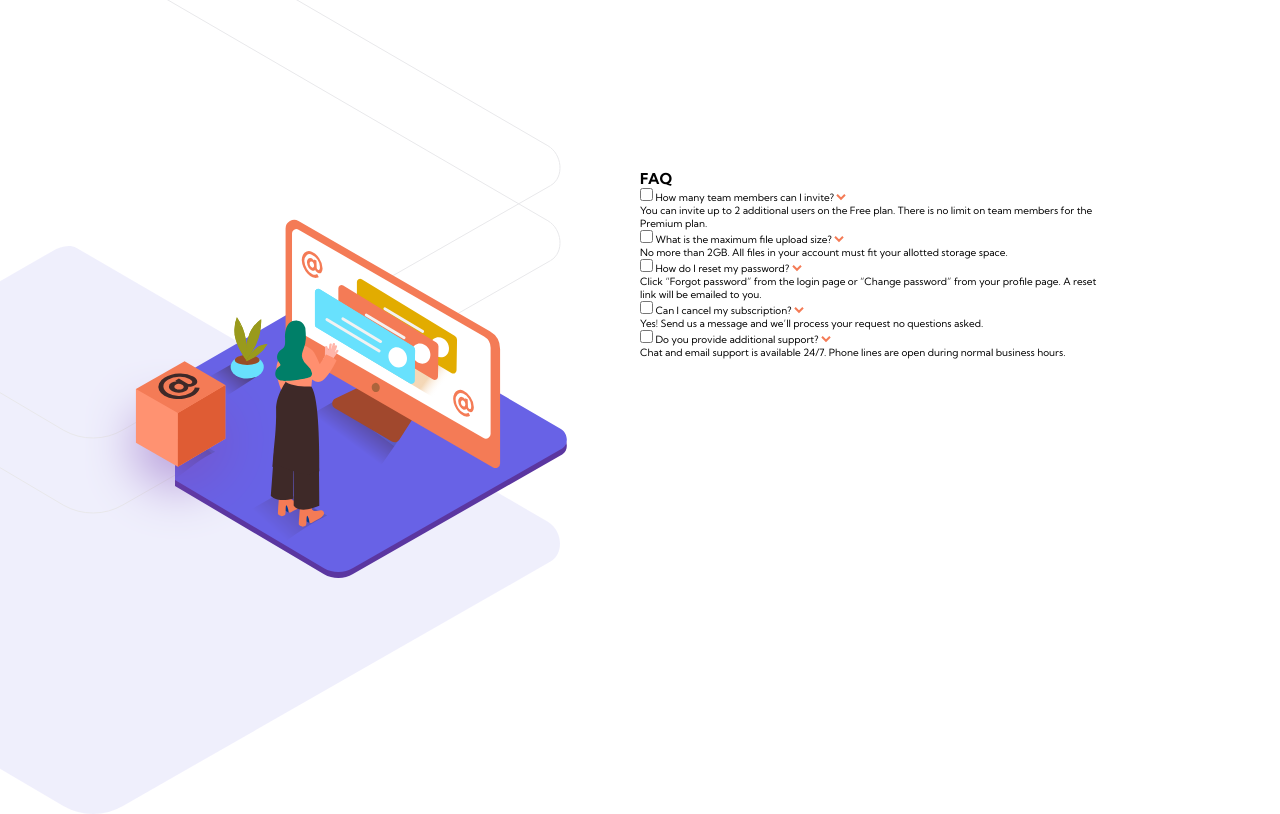
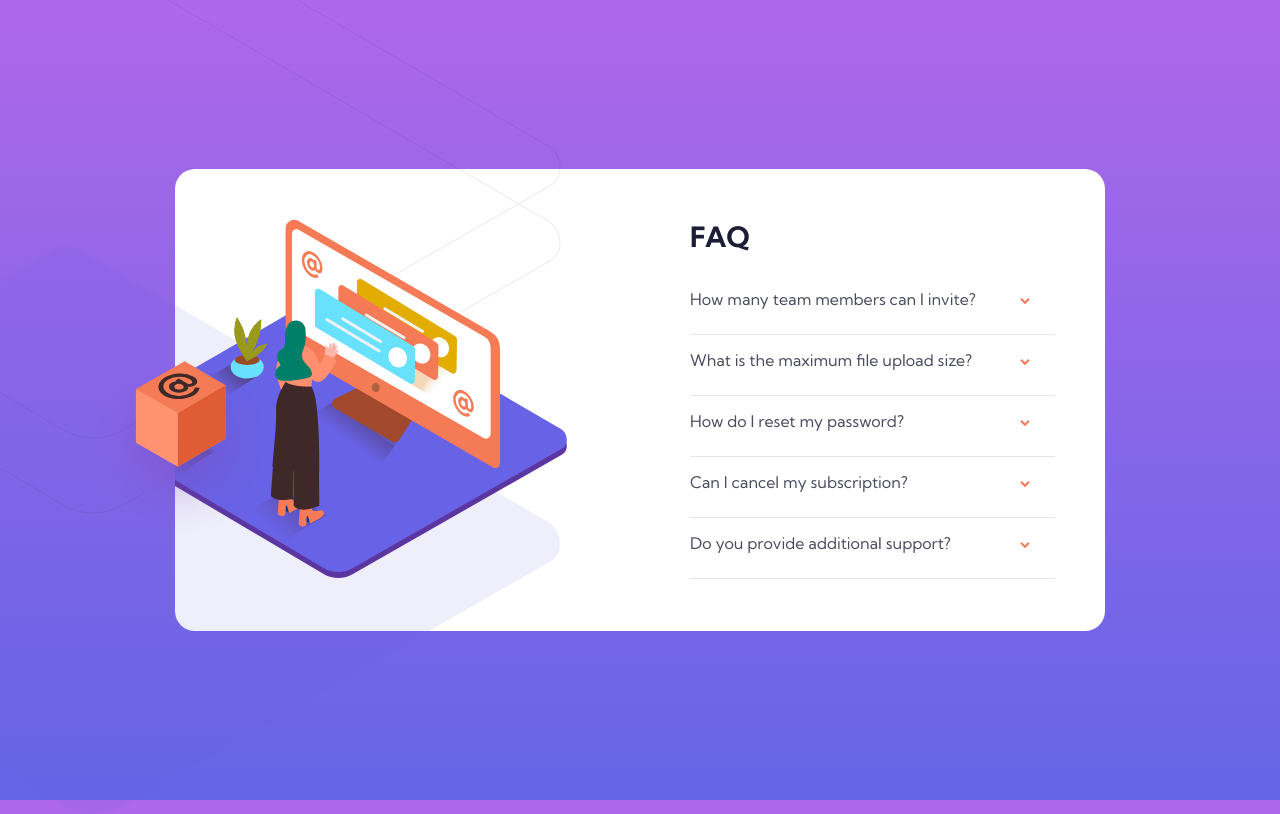
Before and after one commit to SauravJalui/FEM-FAQ-Accordian, a plain HTML site: page index.html in a window 1280 px wide. Drawn offline with Linux system fonts and the light colour scheme.

Commit message:
+ faq container part

```diff
--- a/css/style.css
+++ b/css/style.css
@@ -10,7 +10,7 @@ html {
 
 body {
   font-family: 'Kumbh Sans', sans-serif;
-  /* background: linear-gradient(hsl(273, 75%, 66%), hsl(240, 73%, 65%)); */
+  background: linear-gradient(hsl(273, 75%, 66%), hsl(240, 73%, 65%));
   min-height: 100vh;
   display: flex;
   justify-content: center;
@@ -52,3 +52,67 @@ body {
 .inner {
   overflow: hidden;
 }
+
+.faq-container {
+  padding: 5rem;
+  padding-bottom: 2rem;
+}
+
+.title {
+  color: hsl(238, 29%, 16%);
+  font-size: 2.8rem;
+  padding-bottom: 2rem;
+}
+
+.faq-item {
+  border-bottom: 1px solid hsl(240, 5%, 91%);
+}
+
+label {
+  display: flex;
+  justify-content: space-between;
+  cursor: pointer;
+  font-size: 1.6rem;
+  padding: 1.5rem;
+  padding-left: 0;
+  color: hsl(237, 12%, 33%);
+  transition: all 0.3s;
+}
+
+label:hover {
+  color: hsl(14, 88%, 65%);
+}
+
+.down-arrow {
+  margin-left: -2rem;
+  transition: all;
+}
+
+.content {
+  padding: 0.5rem 0;
+  font-size: 1.2rem;
+  overflow: hidden;
+  height: 0;
+  opacity: 0;
+  transition: all 0.3s;
+  color: hsl(240, 6%, 50%);
+}
+
+input {
+  display: none;
+}
+
+input:checked~.content {
+  height: 6.4rem;
+  opacity: 1;
+}
+
+input:checked~label {
+  color: hsl(238, 29%, 16%);
+  font-weight: 700;
+}
+
+input:checked~.down-arrow {
+  transform: rotate(180deg);
+  transition: all 0.3s;
+}
--- a/index.html
+++ b/index.html
@@ -54,7 +54,7 @@
       </div>
 
       <div class="faq-container">
-        <h2 class="faq">FAQ</h2>
+        <h2 class="title">FAQ</h2>
 
         <!-- 1st item -->
         <div class="faq-item">
@@ -78,8 +78,8 @@
         <!-- 2nd item -->
 
         <div class="faq-item">
-          <input type="checkbox" name="checkbox" id="ques-one" />
-          <label for="ques-one">
+          <input type="checkbox" name="checkbox" id="ques-two" />
+          <label for="ques-two">
             What is the maximum file upload size?
             <span
               ><img
@@ -98,8 +98,8 @@
         <!-- 3rd item -->
 
         <div class="faq-item">
-          <input type="checkbox" name="checkbox" id="ques-one" />
-          <label for="ques-one"
+          <input type="checkbox" name="checkbox" id="ques-three" />
+          <label for="ques-three"
             >How do I reset my password?
             <span
               ><img
@@ -118,8 +118,8 @@
         <!-- 4th item -->
 
         <div class="faq-item">
-          <input type="checkbox" name="checkbox" id="ques-one" />
-          <label for="ques-one">
+          <input type="checkbox" name="checkbox" id="ques-four" />
+          <label for="ques-four">
             Can I cancel my subscription?
             <span
               ><img
@@ -138,8 +138,8 @@
         <!-- 5th item -->
 
         <div class="faq-item">
-          <input type="checkbox" name="checkbox" id="ques-one" />
-          <label for="ques-one"
+          <input type="checkbox" name="checkbox" id="ques-five" />
+          <label for="ques-five"
             >Do you provide additional support?
             <span
               ><img
--- a/js/script.js
+++ b/js/script.js
@@ -1,9 +1,9 @@
-const item = document.querySelectorAll(".item");
+// const item = document.querySelectorAll(".item");
 
-for (let i = 0; i < item.length; i++) {
+// for (let i = 0; i < item.length; i++) {
 
-  item[i].addEventListener("click", function () {
-    // alert("item clicked")
-    this.classList.toggle("open");
-  });
-}
+//   item[i].addEventListener("click", function () {
+//     // alert("item clicked")
+//     this.classList.toggle("open");
+//   });
+// }
```
